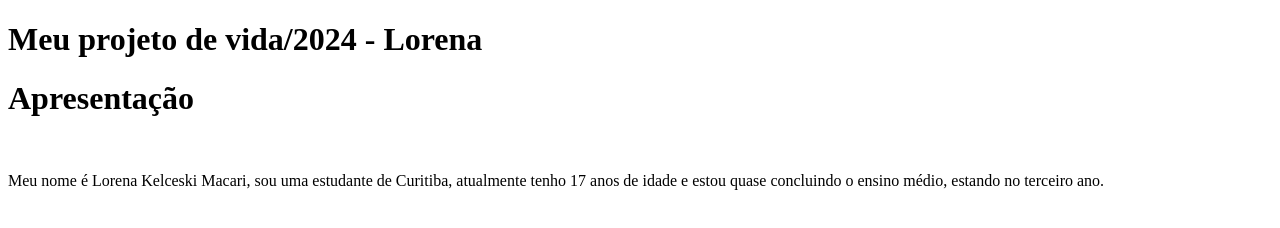
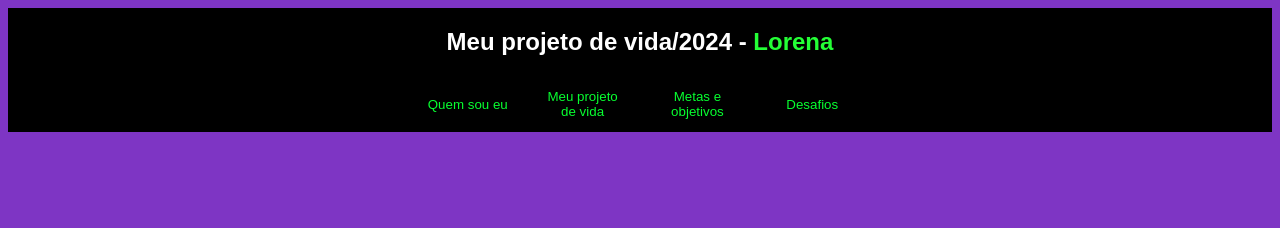
Before and after one commit to lkm12sk/projetodevida2024, a plain HTML site: page index.html in a window 1280 px wide. Drawn offline with Linux system fonts and the light colour scheme; a web font is replaced by a local one.

Commit message:
index.html

```diff
--- a/index.html
+++ b/index.html
@@ -1,30 +1,30 @@
 <!DOCTYPE html>
- <html lang = "pt.br">
+<html lang="pt.br">
     <head>
-     <meta charset ="UTF-8">
-     <meta name = "VIEWPORT" content = "width-device-width, initial-scale = 1.0">
+        <meta charset="UTF-8">
+        <meta name="VIEWPORT"content="width = device - width, initial - scale = 1,0">
+        <link rel="stylesheet" href="style.css">
         <title>Meu projeto de vida</title>
    </head>
 
    <body>
 
    <header>
-<h1 id="título-principal">Meu projeto de vida/2024 - <span>Lorena</span></h1>
-
+    <section class="cabeçalho">
+    <h1 id="título-principal">Meu projeto de vida/2024 - <span id="Lorena">Lorena</span></h1>
+        <div class="botões">
+        <button class="botão">Quem sou eu</button>
+        <button class="botão">Meu projeto de vida</button>
+        <button class="botão">Metas e objetivos</button>
+        <button class="botão">Desafios</button>
+        </div>
+        </section>
    </header>
-
-<h1 id="título-principal-body"> Apresentação </h1>
-<br>
-<p id="1parágrafo"> Meu nome é Lorena Kelceski Macari, sou uma estudante de Curitiba, atualmente tenho 17 anos de idade e estou
-  quase concluindo o ensino médio, estando no terceiro ano.  </p>
-
 
 
    <footer>
 
    </footer>
 
-
-
    </body>
 </html>
```
Lines whose indentation alone changed are shown as unchanged.
